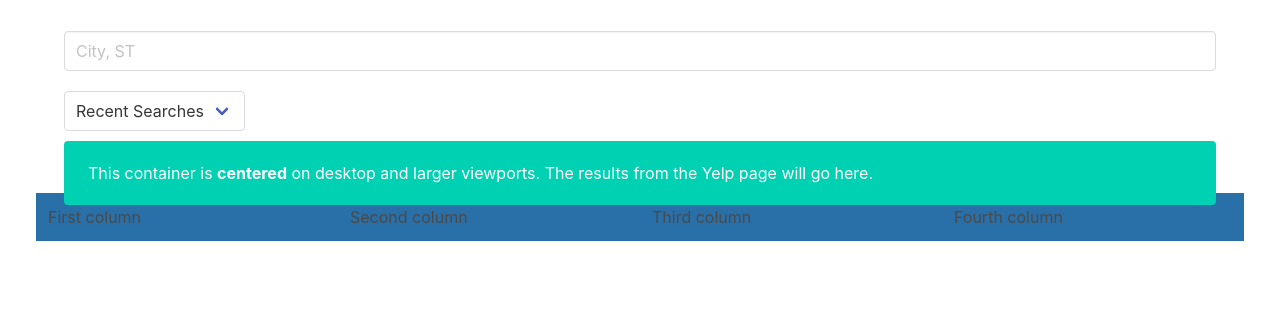
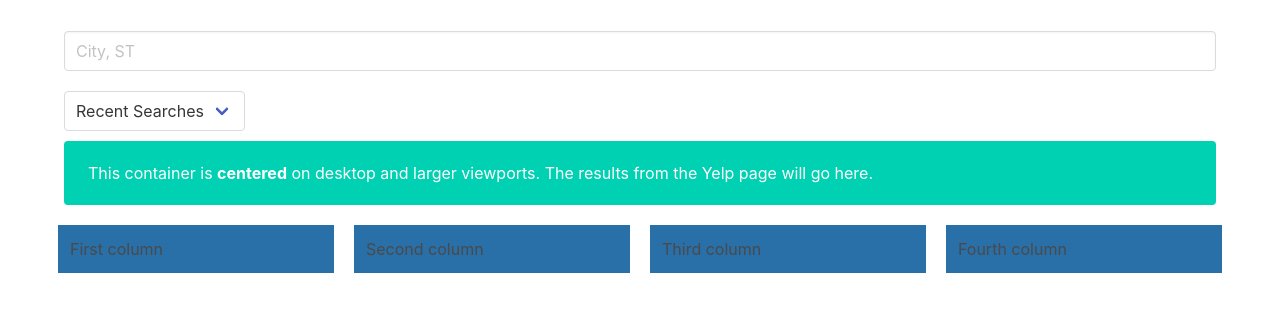
Before and after one commit to VictoriaSweet/kittykittymeowmeow, a website: page index.html in a window 1280 px wide. Shown: the part 116-428 px from the top of the page. Drawn offline with nearby package versions, Linux system fonts and the light colour scheme.

Commit message:
spaced out the elements so they don't overlap or aren't touching

```diff
--- a/assets/css/style.css
+++ b/assets/css/style.css
@@ -1,3 +1,7 @@
-#search-bar, .select {
+#search-bar, .select, .columns {
     margin: 10px 0;
 }
+
+.column {
+    margin: 10px;
+}
--- a/index.html
+++ b/index.html
@@ -68,7 +68,7 @@
         </div>
     </div>
 
-    <div class="columns is-3">
+    <div class="columns is-8">
         <div class="column has-background-info-dark">
             First column
         </div>
```
